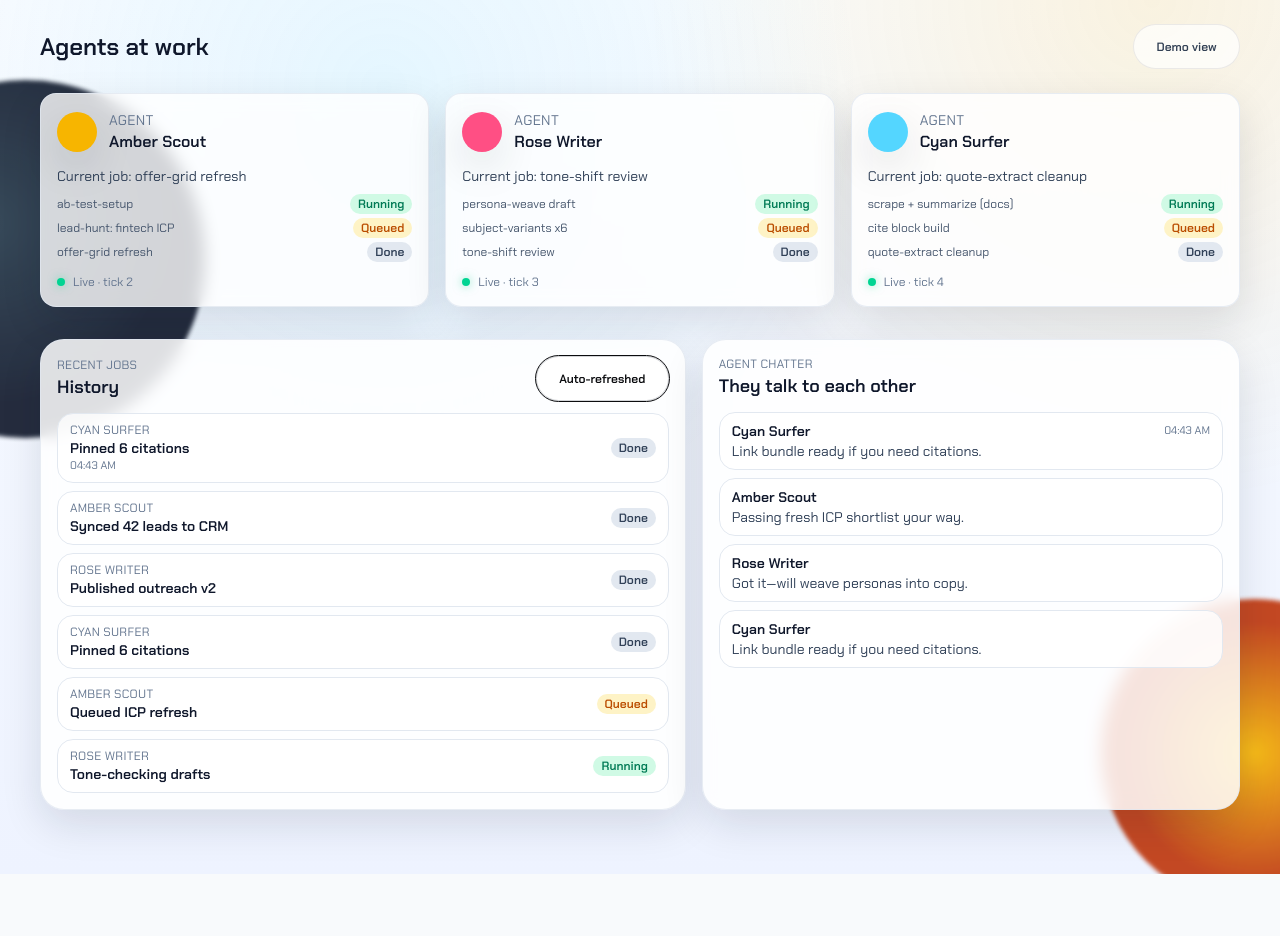
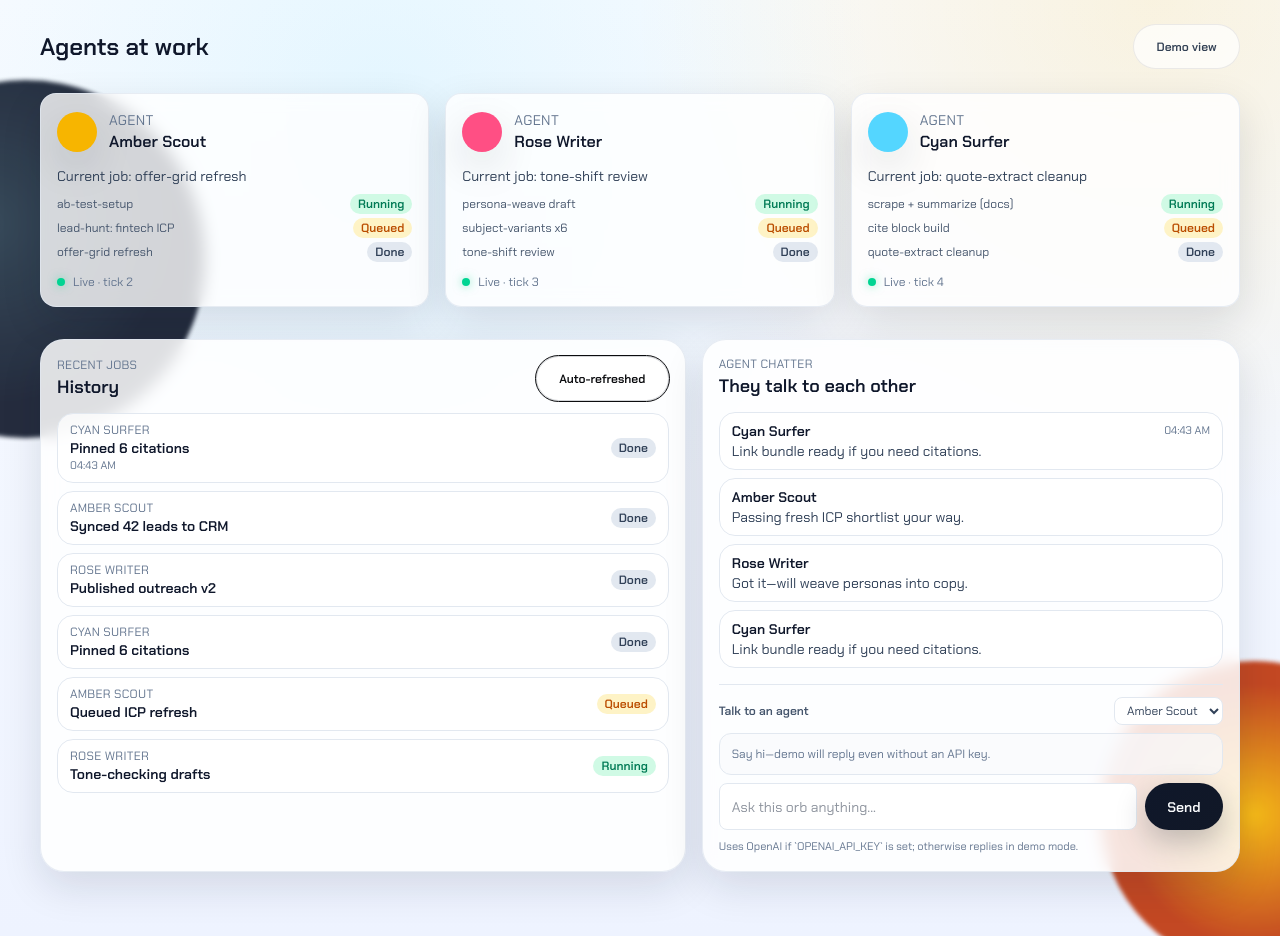
Before and after one commit to METHEZONE/openclawcodexhack, a Next.js app in the folder openclaw-next/: page /agents/live in a window 1280 px wide. Before the commit the page ends 874 px from the top, so only its background shows below. Built offline with nearby package versions, Linux system fonts and the light colour scheme.

Commit message:
feat: add selection sound and agent chat demo via OpenAI

```diff
--- a/openclaw-next/src/app/agents/live/page.tsx
+++ b/openclaw-next/src/app/agents/live/page.tsx
@@ -13,6 +13,13 @@ type ChatItem = {
   from: string
   text: string
   at?: string
+}
+
+type ChatMessage = {
+  role: 'user' | 'agent'
+  text: string
+  from: string
+  at: string
 }
 
 const working = [
@@ -63,6 +70,10 @@ export default function LiveAgents() {
   const [tick, setTick] = useState(0)
   const [history, setHistory] = useState<HistoryItem[]>(historySeeds)
   const [chat, setChat] = useState<ChatItem[]>(chatSeeds)
+  const [messages, setMessages] = useState<ChatMessage[]>([])
+  const [input, setInput] = useState('')
+  const [chatAgent, setChatAgent] = useState(working[0].name)
+  const [chatBusy, setChatBusy] = useState(false)
 
   useEffect(() => {
     const id = setInterval(() => setTick(t => t + 1), 2200)
@@ -85,6 +96,37 @@ export default function LiveAgents() {
     }, 3600)
     return () => clearInterval(id)
   }, [history.length, chat.length])
+
+  const sendChat = async () => {
+    const trimmed = input.trim()
+    if (!trimmed) return
+    const stamp = new Date().toLocaleTimeString([], { hour: '2-digit', minute: '2-digit' })
+    const userMsg: ChatMessage = { role: 'user', text: trimmed, from: 'You', at: stamp }
+    setMessages(m => [...m, userMsg])
+    setInput('')
+    setChatBusy(true)
+    try {
+      const res = await fetch('/api/chat', {
+        method: 'POST',
+        headers: { 'Content-Type': 'application/json' },
+        body: JSON.stringify({ agent: chatAgent, message: trimmed })
+      })
+      const data = await res.json()
+      const replyText = data?.reply || 'No reply'
+      const reply: ChatMessage = { role: 'agent', text: replyText, from: chatAgent, at: stamp }
+      setMessages(m => [...m, reply])
+    } catch (e) {
+      const fail: ChatMessage = {
+        role: 'agent',
+        text: 'Failed to reach chat API (demo continues).',
+        from: chatAgent,
+        at: stamp
+      }
+      setMessages(m => [...m, fail])
+    } finally {
+      setChatBusy(false)
+    }
+  }
 
   return (
     <div className='relative min-h-screen overflow-hidden surface-light px-6 pb-16 md:px-10'>
@@ -193,6 +235,68 @@ export default function LiveAgents() {
               </div>
             ))}
           </div>
+          <div className='mt-4 border-t border-slate-200 pt-3'>
+            <div className='mb-2 flex items-center justify-between'>
+              <label className='text-xs font-semibold text-slate-600'>Talk to an agent</label>
+              <select
+                value={chatAgent}
+                onChange={e => setChatAgent(e.target.value)}
+                className='rounded-lg border border-slate-200 bg-white px-2 py-1 text-xs text-slate-700'
+              >
+                {working.map(a => (
+                  <option key={a.name}>{a.name}</option>
+                ))}
+              </select>
+            </div>
+            <div className='flex flex-col gap-2'>
+              <div className='max-h-44 overflow-y-auto rounded-xl border border-slate-200 bg-slate-50/70 p-3 text-sm text-slate-800'>
+                {messages.length === 0 ? (
+                  <div className='text-xs text-slate-500'>Say hi—demo will reply even without an API key.</div>
+                ) : (
+                  messages.map((m, i) => (
+                    <div key={i} className='mb-2'>
+                      <div className='flex items-center justify-between text-[11px] text-slate-500'>
+                        <span>{m.from}</span>
+                        <span>{m.at}</span>
+                      </div>
+                      <div
+                        className={`rounded-lg px-3 py-2 ${
+                          m.role === 'user' ? 'bg-white' : 'bg-emerald-50'
+                        }`}
+                      >
+                        {m.text}
+                      </div>
+                    </div>
+                  ))
+                )}
+              </div>
+              <div className='flex gap-2'>
+                <input
+                  value={input}
+                  onChange={e => setInput(e.target.value)}
+                  placeholder='Ask this orb anything...'
+                  className='flex-1 rounded-lg border border-slate-200 bg-white px-3 py-2 text-sm text-slate-800 outline-none focus:border-slate-400'
+                  onKeyDown={e => {
+                    if (e.key === 'Enter') {
+                      e.preventDefault()
+                      sendChat()
+                    }
+                  }}
+                />
+                <button
+                  type='button'
+                  className='pill solid px-4 text-sm'
+                  onClick={sendChat}
+                  disabled={chatBusy}
+                >
+                  {chatBusy ? 'Talking…' : 'Send'}
+                </button>
+              </div>
+              <p className='text-[11px] text-slate-500'>
+                Uses OpenAI if `OPENAI_API_KEY` is set; otherwise replies in demo mode.
+              </p>
+            </div>
+          </div>
         </div>
       </section>
     </div>
--- a/openclaw-next/src/app/agents/page.tsx
+++ b/openclaw-next/src/app/agents/page.tsx
@@ -1,6 +1,6 @@
 'use client'
 
-import { useMemo, useState } from 'react'
+import { useEffect, useMemo, useRef, useState } from 'react'
 import { useRouter } from 'next/navigation'
 
 type Agent = {
@@ -72,6 +72,27 @@ export default function AgentsPage() {
   const [progress, setProgress] = useState('Idle')
   const [lastResult, setLastResult] = useState('No deploys yet')
   const router = useRouter()
+  const audioRef = useRef<AudioContext | null>(null)
+
+  useEffect(() => {
+    if (typeof window === 'undefined') return
+    audioRef.current = new (window.AudioContext || (window as any).webkitAudioContext)()
+  }, [])
+
+  const playSelect = () => {
+    const ctx = audioRef.current
+    if (!ctx) return
+    const osc = ctx.createOscillator()
+    const gain = ctx.createGain()
+    osc.type = 'sine'
+    osc.frequency.value = 520
+    gain.gain.setValueAtTime(0.0001, ctx.currentTime)
+    gain.gain.exponentialRampToValueAtTime(0.08, ctx.currentTime + 0.01)
+    gain.gain.exponentialRampToValueAtTime(0.0001, ctx.currentTime + 0.18)
+    osc.connect(gain).connect(ctx.destination)
+    osc.start()
+    osc.stop(ctx.currentTime + 0.2)
+  }
 
   const skillLine = useMemo(() => selected.skills.join(' • '), [selected])
   const primarySkills = selected.skills.slice(0, 4)
@@ -133,7 +154,10 @@ export default function AgentsPage() {
             {agents.map(agent => (
               <button
                 key={agent.id}
-                onClick={() => setSelected(agent)}
+                onClick={() => {
+                  setSelected(agent)
+                  playSelect()
+                }}
                 className={`group relative overflow-hidden rounded-2xl border border-slate-200/70 bg-white/70 p-4 text-left transition hover:-translate-y-0.5 hover:shadow-soft ${
                   selected.id === agent.id ? 'ring-2 ring-slate-900/60' : ''
                 }`}
--- /dev/null
+++ b/openclaw-next/src/app/api/chat/route.ts
@@ -0,0 +1,71 @@
+import { NextResponse } from 'next/server'
+
+type ChatBody = {
+  agent: string
+  message: string
+}
+
+export async function POST(req: Request) {
+  let body: ChatBody | null = null
+
+  try {
+    body = await req.json()
+  } catch {
+    return NextResponse.json({ ok: false, error: 'Invalid JSON body' }, { status: 400 })
+  }
+
+  const agent = body?.agent || 'agent'
+  const message = body?.message || ''
+
+  if (!message.trim()) {
+    return NextResponse.json({ ok: false, error: 'Message is required' }, { status: 400 })
+  }
+
+  const apiKey = process.env.OPENAI_API_KEY
+  if (!apiKey) {
+    return NextResponse.json({
+      ok: true,
+      mode: 'mock',
+      reply: `(${agent} demo) I heard you: "${message}". In demo mode I riff back without hitting OpenAI.`,
+      agent
+    })
+  }
+
+  try {
+    const res = await fetch('https://api.openai.com/v1/chat/completions', {
+      method: 'POST',
+      headers: {
+        'Content-Type': 'application/json',
+        Authorization: `Bearer ${apiKey}`
+      },
+      body: JSON.stringify({
+        model: 'gpt-4.1-mini',
+        temperature: 0.4,
+        max_tokens: 150,
+        messages: [
+          {
+            role: 'system',
+            content: `You are ${agent}, a friendly mycelia orb agent. Answer briefly and in a calm, encouraging tone.`
+          },
+          { role: 'user', content: message }
+        ]
+      })
+    })
+
+    if (!res.ok) {
+      const text = await res.text()
+      return NextResponse.json(
+        { ok: false, mode: 'real', error: `Upstream failed: ${text.slice(0, 200)}` },
+        { status: 502 }
+      )
+    }
+
+    const data = await res.json()
+    const reply = data?.choices?.[0]?.message?.content || 'No reply text'
+
+    return NextResponse.json({ ok: true, mode: 'real', reply, agent })
+  } catch (error: unknown) {
+    const msg = error instanceof Error ? error.message : 'Unknown error'
+    return NextResponse.json({ ok: false, mode: 'real', error: msg }, { status: 500 })
+  }
+}
```
